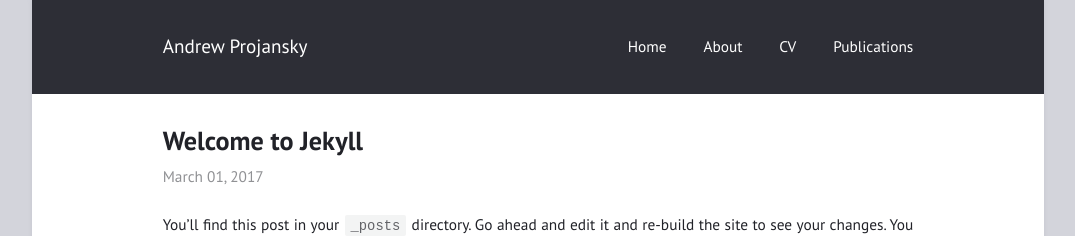
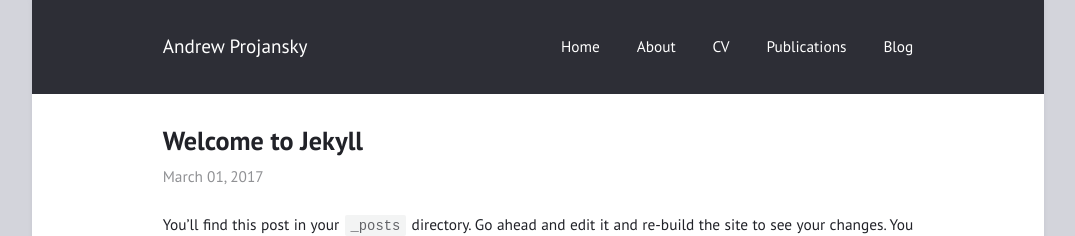
Before and after one commit to andrewprojansky/andrewprojansky.github.io, a Jekyll site: the page built from _posts/2017-03-01-welcome-to-jekyll.md, in a window 1280 px wide. Shown: the top 236 px of the page, without its empty margins (102-1177 px from the left). Built offline with Jekyll 4.4.1, drawn with Linux system fonts in a browser that asks for light colours.

Commit message:
Update _config.yml
Added blog page

```diff
--- a/_config.yml
+++ b/_config.yml
@@ -21,6 +21,7 @@ navigation:                # accepts {file, title, url, icon, sidebaricon}
   - {file: "README.md", title: About}
   - {file: "AndrewCV.pdf", title: CV}
   - {file: "Publications.md", title: Publications}
+  - {file: "blog.md", title:  Blog}
 
 external:                  # shows a footer with social links - for available icons see fontawesome.com/icons
   - {title: Mail, icon: envelope, url: "mailto:andrewprojansky@gmail.com"}
```
